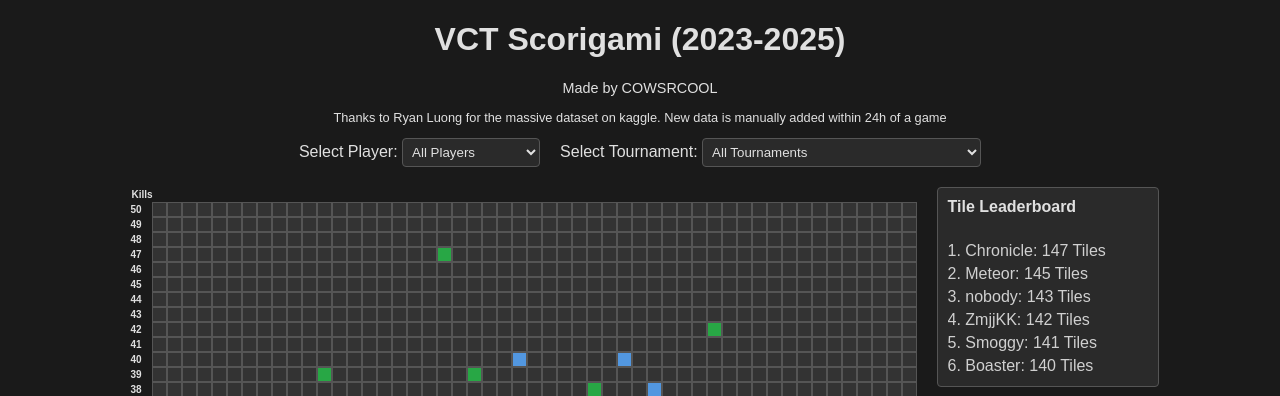
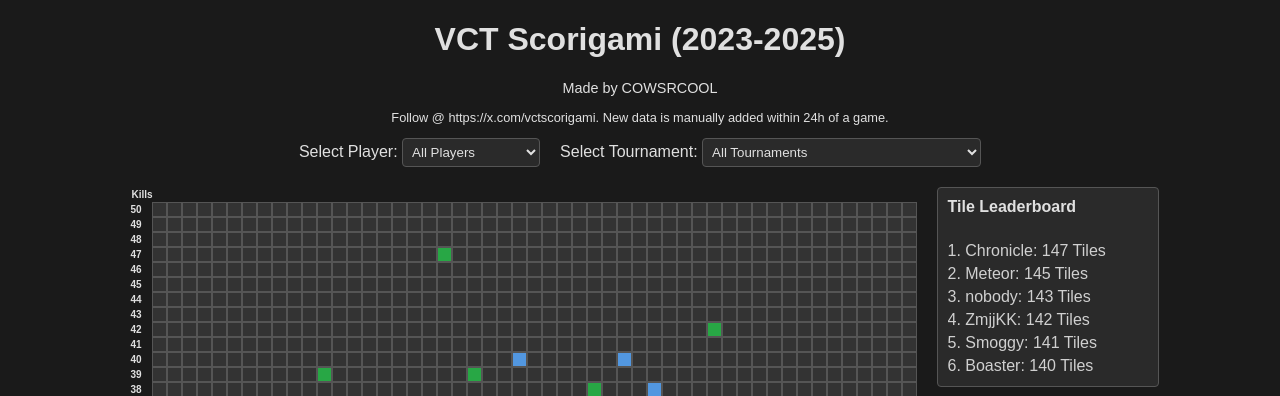
Before and after one commit to BrycePittler/vctscorigami, a Flask app: page / in a window 1280 px wide. Shown: the top 396 px of the page. Run offline with Flask 3, Linux system fonts and the light colour scheme; data comes from the database, SQL or seed files in the repository.

Commit message:
pre 2026 prep

```diff
--- a/templates/index.html
+++ b/templates/index.html
@@ -163,7 +163,7 @@
 <body>
     <h1>VCT Scorigami (2023-2025)</h1>
     <p style="font-size: 0.9em;">Made by COWSRCOOL</p>
-    <p style="font-size: 0.8em;">Thanks to Ryan Luong for the massive dataset on kaggle. New data is manually added within 24h of a game</p>
+    <p style="font-size: 0.8em;">Follow @ https://x.com/vctscorigami. New data is manually added within 24h of a game.</p>
     <div class="dropdowns">
         <div>
             <label for="player-select">Select Player: </label>
```
